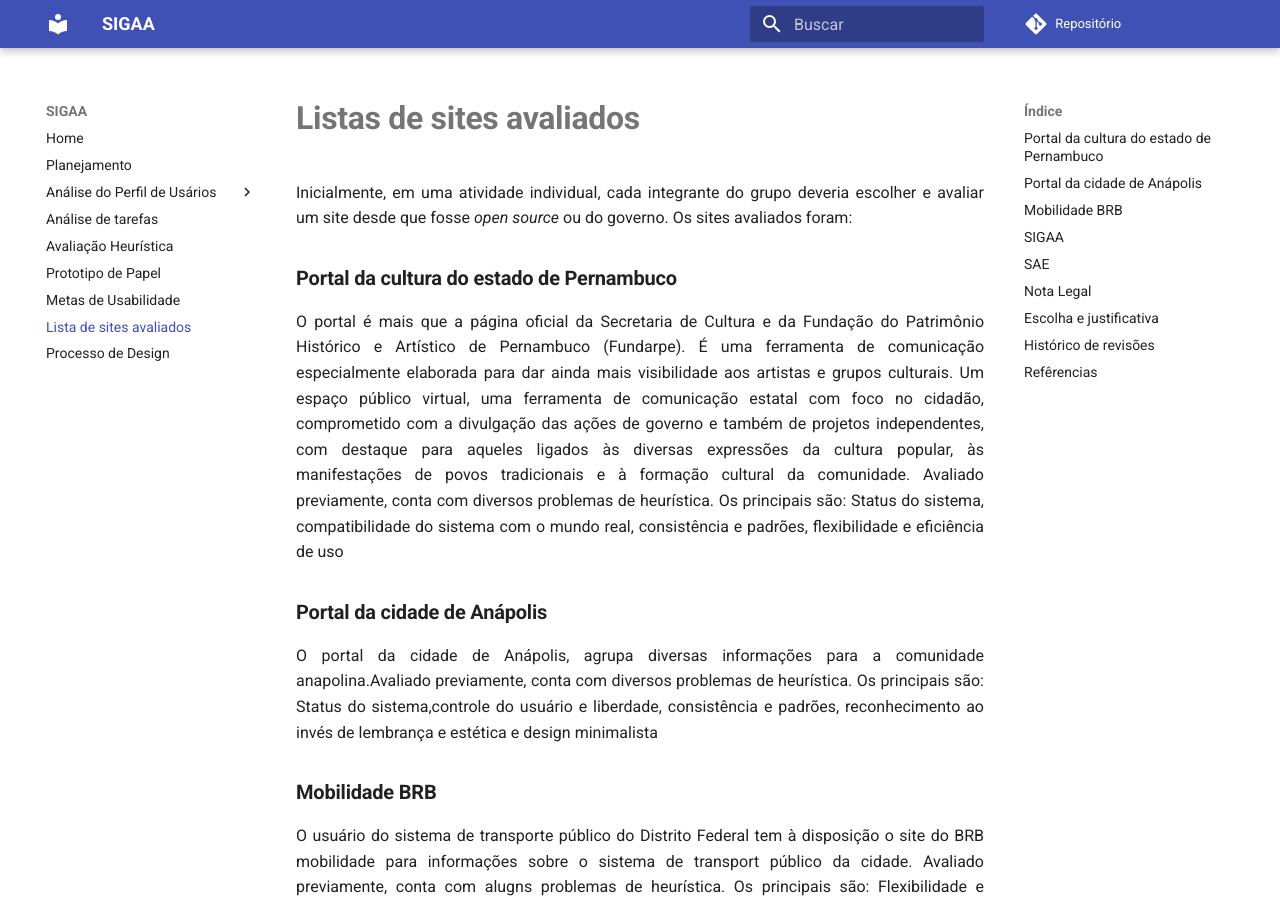
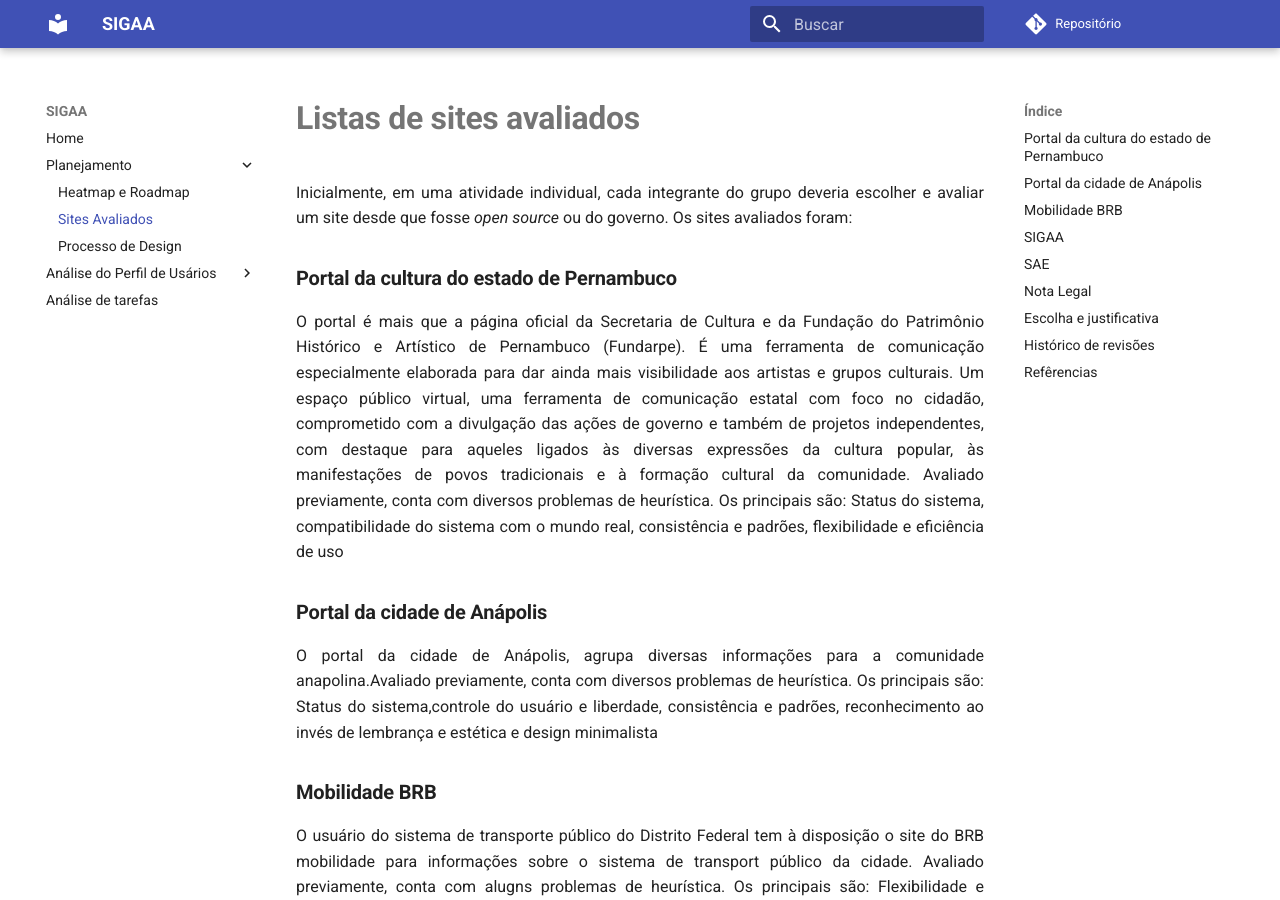
Before and after one commit to lgpinheiro94/2020.1-SIGAA, an MkDocs documentation site: the page built from docs/planejamento/sites-avaliados/sites.md, in a window 1280 px wide and 900 px high. Built offline with MkDocs 1.6.1 and Material for MkDocs 9.7.7, drawn with Linux system fonts in a browser that asks for light colours; comment, search, counter and statistics services are not loaded; old or Windows-style settings are respelled for this version of MkDocs.

Commit message:
Organizing files and configuring mkdocs

```diff
--- a/mkdocs.yml
+++ b/mkdocs.yml
@@ -1,17 +1,15 @@
 site_name: SIGAA
 pages:
   - Home: 'index.md'
-  - Planejamento: 'planejamento/planejamento.md'
+  - Planejamento:
+    - Heatmap e Roadmap: 'planejamento/planejamento.md'
+    - Sites Avaliados: 'planejamento/sites-avaliados/sites.md'
+    - Processo de Design: 'planejamento/processo-de-design/processo.md'
   - Análise do Perfil de Usários:
     - Questionário: 'perfil-usuario/questionario.md'
     - Entrevista: 'perfil-usuario/entrevista.md'
     - Persona: 'perfil-usuario/persona.md'
   - Análise de tarefas: 'analise-de-tarefas/analise.md'
-  - Avaliação Heurística: 'avaliacao-heuristica/avaliacao.md'
-  - Prototipo de Papel: 'Prototipo-de-Papel/prototipo_de_papel.md'
-  - Metas de Usabilidade: 'metas-de-usabilidade/metas.md'
-  - Lista de sites avaliados: 'sites-avaliados/sites.md'
-  - Processo de Design: 'processo-de-design/processo.md'
 extra_css:
   - assets/css/extra.css
 theme:
```
Also changed, not shown: docs/planejamento/processo-de-design/processo.md (renamed from docs/processo-de-design/processo.md), docs/planejamento/sites-avaliados/sites.md (renamed from docs/sites-avaliados/sites.md).
